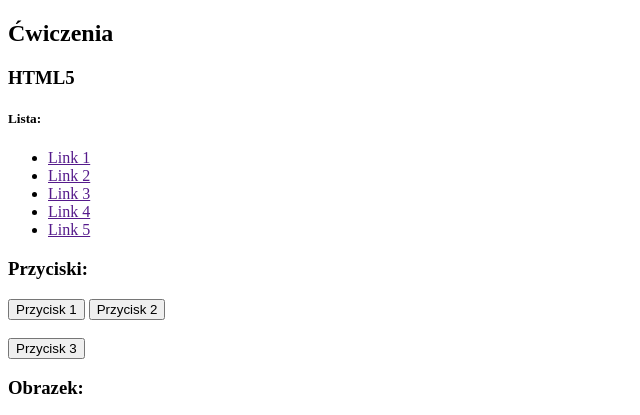
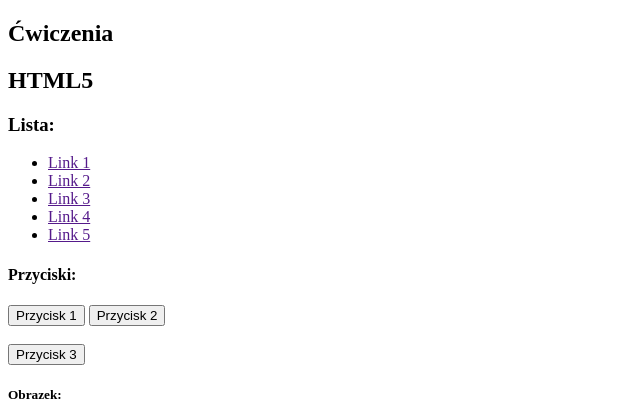
Before and after one commit to AgnieszkaGielata/Zadanie24756, a plain HTML site: page index.html in a window 1280 px wide. Shown: the top 415 px of the page, without its empty margins (0-640 px from the left). Drawn offline with Linux system fonts and the light colour scheme.

Commit message:
poprawka

```diff
--- a/index.html
+++ b/index.html
@@ -4,15 +4,15 @@
     <meta charset="UTF-8">
     <meta name="viewport" content="width=device-width, initial-scale=1.0">
     <title>Document</title>
+</head>
+<body>
     <article>
         <header>
             <h1>Ćwiczenia</h1>
-            <h3>HTML5</h3>
+            <h2>HTML5</h2>
         </header>
     </article>
-</head>
-<body>
-<h5>Lista:</h5>
+<h3>Lista:</h3>
 <ul>
 <li><a href="">Link 1</a></li>
 <li><a href="">Link 2</a></li>
@@ -20,13 +20,13 @@
 <li><a href="">Link 4</a></li>
 <li><a href="">Link 5</a></li>
 </ul>
-<h3>Przyciski:</h3>
+<h4>Przyciski:</h4>
 <form>
     <input type="submit" value="Przycisk 1">
     <input type="submit" value="Przycisk 2"><br><br>
     <input type="submit" value="Przycisk 3">
 </form>
-<h3>Obrazek:</h3>
+<h5>Obrazek:</h5>
 <img src="https://tuts108.com/wp-content/uploads/2019/03/tuts108-logo.png" alt="logo">
 </body>
 </html>
```
